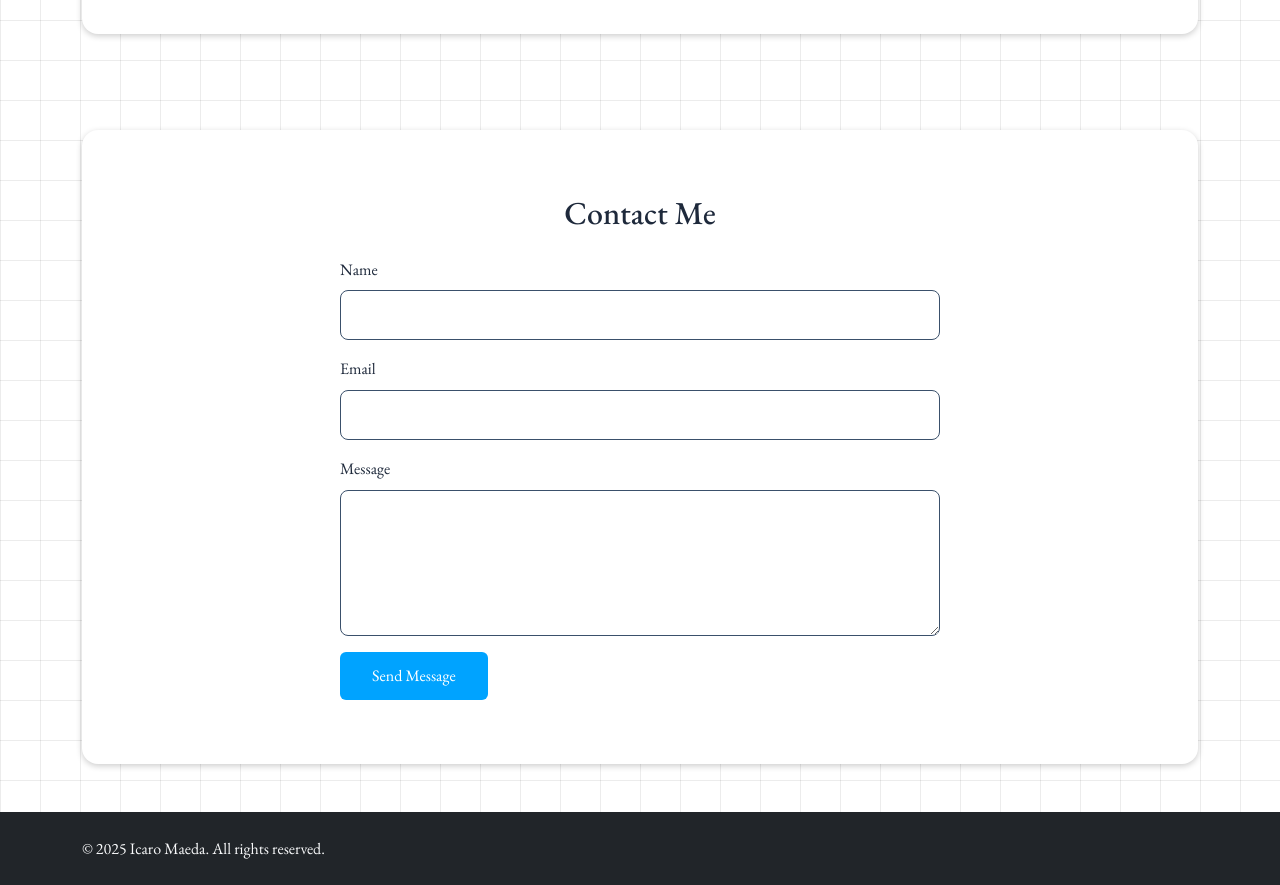
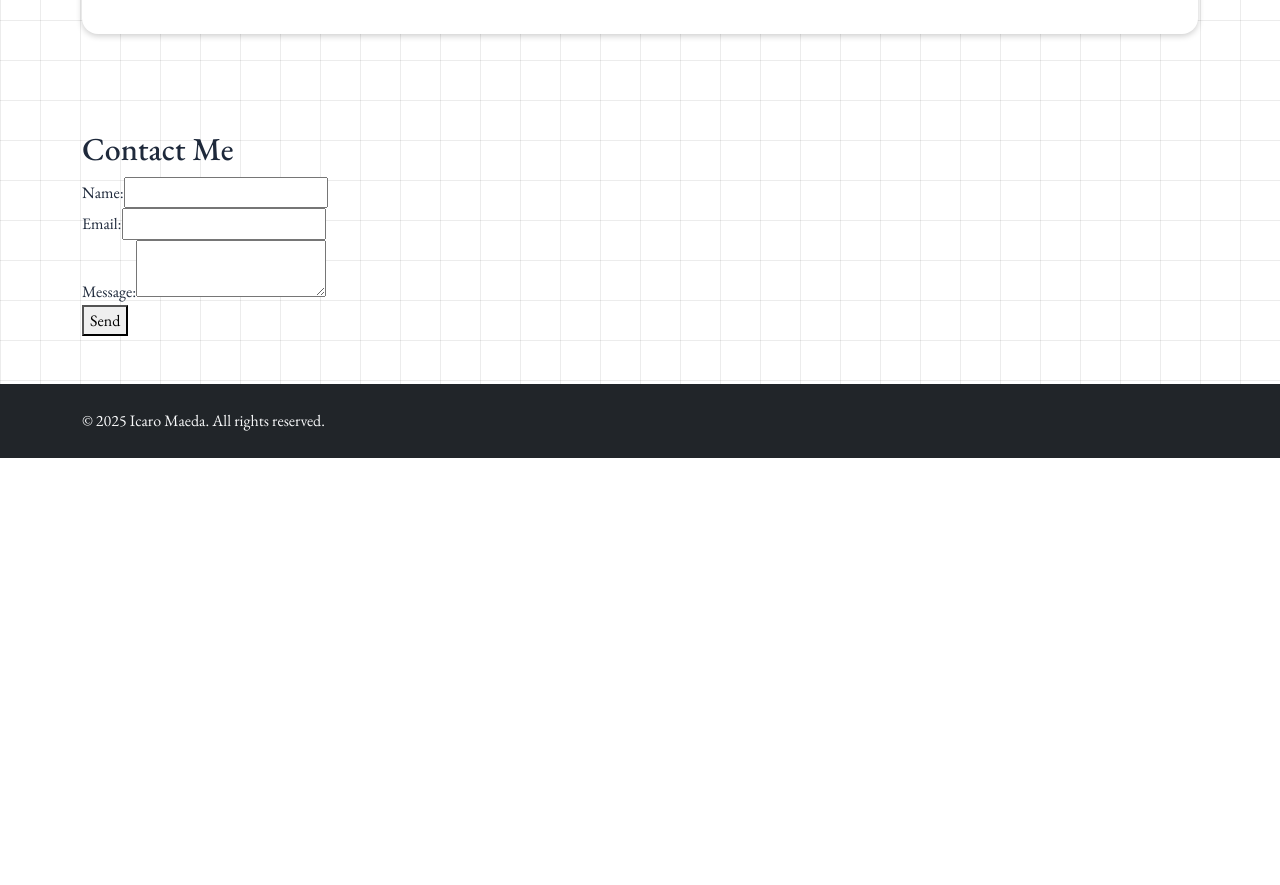
Before and after one commit to carelmaeda/next-proj, a Next.js app: page / in a window 1280 px wide. Shown: the part 1340-2225 px from the top of the page. After the commit the page ends 1798 px from the top, so only its background shows below. Built offline with nearby package versions, Linux system fonts and the light colour scheme.

Commit message:
feat: emailjs

```diff
--- a/package.json
+++ b/package.json
@@ -10,6 +10,7 @@
   },
   "dependencies": {
     "bootstrap": "^5.3.3",
+    "emailjs-com": "^3.2.0",
     "next": "15.1.7",
     "nodemailer": "^6.10.0",
     "react": "^19.0.0",
--- a/src/app/api/contact/route.ts
+++ /dev/null
@@ -1,64 +0,0 @@
-import { NextResponse } from 'next/server';
-import nodemailer from 'nodemailer';
-
-export async function POST(request: Request) {
-  try {
-    // Log the incoming request
-    const { name, email, message } = await request.json();
-    console.log('Received request data:', { name, email, message });
-
-    // Validate input
-    if (!name || !email || !message) {
-      console.warn('Validation failed: All fields are required.');
-      return NextResponse.json(
-        { message: 'All fields are required.' },
-        { status: 400 }
-      );
-    }
-
-    // Create a Nodemailer transporter
-    const transporter = nodemailer.createTransport({
-      service: 'gmail',
-      auth: {
-        user: process.env.EMAIL_USER, // Use environment variable for user
-        pass: process.env.EMAIL_PASS, // Use environment variable for password
-      },
-    });
-
-    // Log transporter configuration
-    console.log('Nodemailer transporter created:', {
-      user: process.env.EMAIL_USER,
-    });
-
-    // Email options
-    const mailOptions = {
-      from: process.env.EMAIL_USER, // Use environment variable for sender
-      to: 'vngelstudio@gmail.com', // Your email address or use an environment variable
-      subject: `New Message from ${name}`,
-      text: `Name: ${name}\nEmail: ${email}\nMessage: ${message}`,
-    };
-
-
-    //remove this later
-    if (process.env.NODE_ENV === 'development') {
-      console.log('EMAIL_USER:', process.env.EMAIL_USER);
-      console.log('EMAIL_PASS:', process.env.EMAIL_PASS);
-    }
-
-
-    // Log email options
-    console.log('Email options:', mailOptions);
-
-    // Send the email
-    await transporter.sendMail(mailOptions);
-    console.log('Email sent successfully!');
-
-    return NextResponse.json({ message: 'Message sent successfully!' });
-  } catch (error) {
-    console.error('Error in POST /api/contact:', error); // Log the error for debugging
-    return NextResponse.json(
-      { message: 'Failed to send message. Please try again later.' },
-      { status: 500 }
-    );
-  }
-}
--- a/src/app/components/Contact.tsx
+++ b/src/app/components/Contact.tsx
@@ -1,127 +1,74 @@
-'use client'; // Mark this as a Client Component
+// app/components/Contact.tsx
+import React, { useState } from 'react';
+import emailjs from 'emailjs-com';
 
-import { useState } from 'react';
-import Loading from './loading';
+const Contact: React.FC = () => {
+  const [name, setName] = useState('');
+  const [email, setEmail] = useState('');
+  const [message, setMessage] = useState('');
+  const [successMessage, setSuccessMessage] = useState('');
+  const [errorMessage, setErrorMessage] = useState('');
 
-export default function Contact() {
-  const [formData, setFormData] = useState({
-    name: '',
-    email: '',
-    message: '',
-  });
-  const [submitted, setSubmitted] = useState(false);
-  const [error, setError] = useState('');
-  const [isLoading, setIsLoading] = useState(false);
+  const sendEmail = (e: React.FormEvent<HTMLFormElement>) => {
+    e.preventDefault();
 
-  const handleChange = (
-    e: React.ChangeEvent<HTMLInputElement | HTMLTextAreaElement>
-  ) => {
-    const { name, value } = e.target;
-    setFormData({
-      ...formData,
-      [name]: value,
+    const templateParams = {
+      name,
+      email,
+      message,
+    };
+
+    emailjs.send('service_qzqb6vd', 'template_fj56jry', templateParams, process.env.NEXT_PUBLIC_EMAILJS_USER_ID)
+      .then((response) => {
+        console.log('Email sent successfully:', response.status, response.text);
+        setSuccessMessage('Your message has been sent successfully!');
+        setName('');
+        setEmail('');
+        setMessage('');
+        setErrorMessage('');
+      }, (error) => {
+        console.error('Failed to send email:', error);
+        setErrorMessage('Failed to send your message. Please try again later.');
+        setSuccessMessage('');
       });
   };
 
-  const handleSubmit = async (e: React.FormEvent) => {
-    e.preventDefault();
-    console.log('Form submitted:', formData); // Log form data
-
-    // Validate form data
-    if (!formData.name || !formData.email || !formData.message) {
-      setError('All fields are required.');
-      return;
-    }
-
-    setIsLoading(true); // Show loading state
-    setError(''); // Clear any previous errors
-
-    try {
-      const response = await fetch('/api/contact', {
-        method: 'POST',
-        headers: {
-          'Content-Type': 'application/json',
-        },
-        body: JSON.stringify(formData),
-      });
-
-      console.log('Response status:', response.status); // Log response status
-
-      if (response.ok) {
-        setSubmitted(true); // Show success message
-        setFormData({ name: '', email: '', message: '' }); // Clear the form
-      } else {
-        const data = await response.json();
-        setError(data.message || 'Failed to send message. Please try again.');
-      }
-    } catch (error) {
-      console.error('Error submitting the form:', error);
-      setError('An error occurred. Please try again.');
-    } finally {
-      setIsLoading(false); // Hide loading state
-    }
-  };
-
   return (
-    <section id="contact" className="section-wrapper">
-      <h2 className="text-center mb-4">Contact Me</h2>
-      {isLoading ? (
-        <Loading /> // Show loading component
-      ) : (
-        <form onSubmit={handleSubmit} className="contact-form">
-          {submitted && (
-            <div className="alert alert-success text-center">
-              Thank you! Your message has been sent.
-            </div>
-          )}
-          {error && <div className="alert alert-danger">{error}</div>}
-          <div className="mb-3">
-            <label htmlFor="name" className="form-label">
-              Name
-            </label>
+    <div>
+      <h2>Contact Me</h2>
+      <form onSubmit={sendEmail}>
+        <div>
+          <label>Name:</label>
           <input
             type="text"
-              id="name"
-              name="name"
-              value={formData.name}
-              onChange={handleChange}
-              className="form-control"
+            value={name}
+            onChange={(e) => setName(e.target.value)}
             required
           />
         </div>
-          <div className="mb-3">
-            <label htmlFor="email" className="form-label">
-              Email
-            </label>
+        <div>
+          <label>Email:</label>
           <input
             type="email"
-              id="email"
-              name="email"
-              value={formData.email}
-              onChange={handleChange}
-              className="form-control"
+            value={email}
+            onChange={(e) => setEmail(e.target.value)}
             required
           />
         </div>
-          <div className="mb-3">
-            <label htmlFor="message" className="form-label">
-              Message
-            </label>
+        <div>
+          <label>Message:</label>
           <textarea
-              id="message"
-              name="message"
-              value={formData.message}
-              onChange={handleChange}
-              className="form-control"
-              rows={5}
+            value={message}
+            onChange={(e) => setMessage(e.target.value)}
             required
-            ></textarea>
+          />
         </div>
-          <button type="submit" className="btn btn-primary" disabled={isLoading}>
-            {isLoading ? 'Sending...' : 'Send Message'}
-          </button>
+        <button type="submit">Send</button>
       </form>
-      )}
-    </section>
+      {successMessage && <p>{successMessage}</p>}
+      {errorMessage && <p>{errorMessage}</p>}
+    </div>
   );
-}
+};
+
+export default Contact;
```
Also changed, not shown: 1 other file (tests, documents, lock files or other folders). Lines whose indentation alone changed are shown as unchanged.
